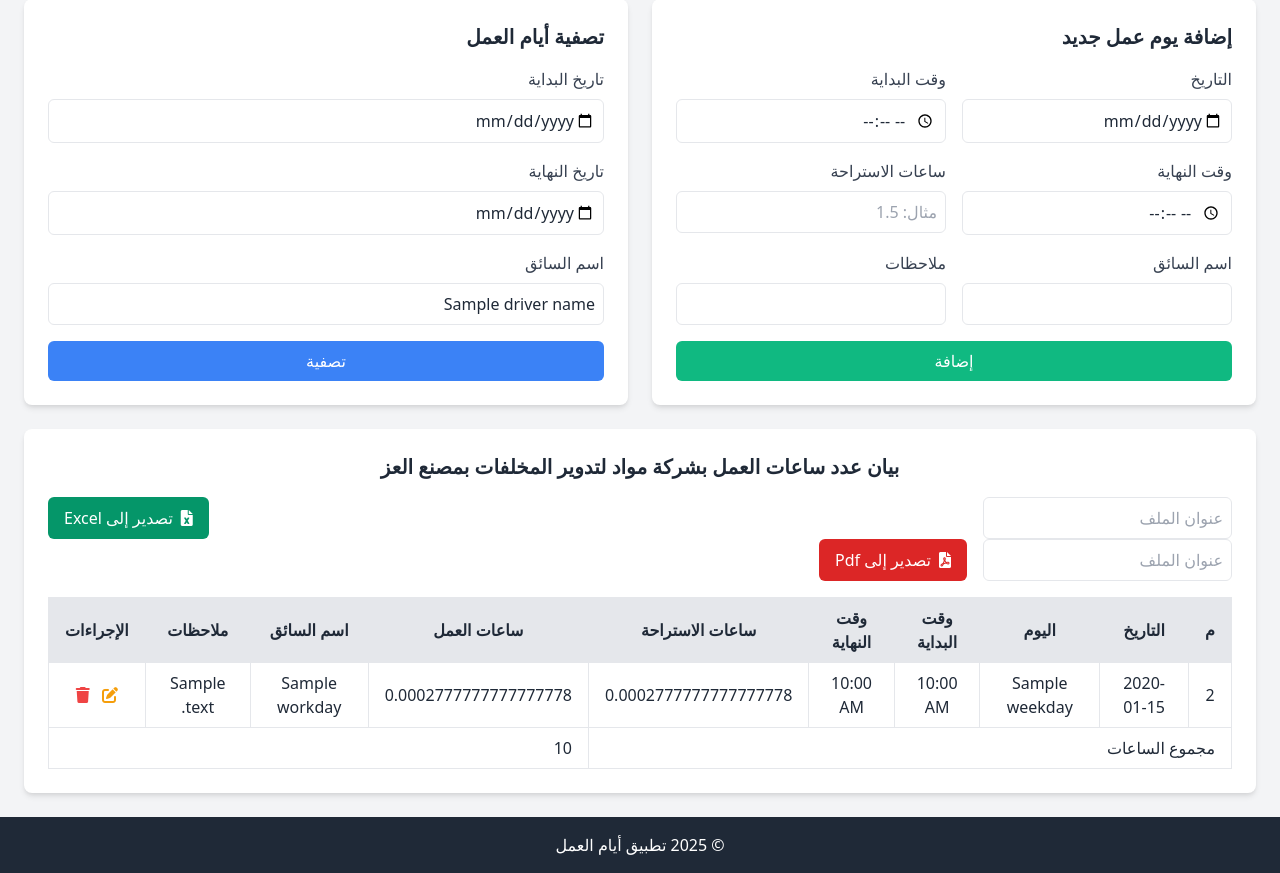
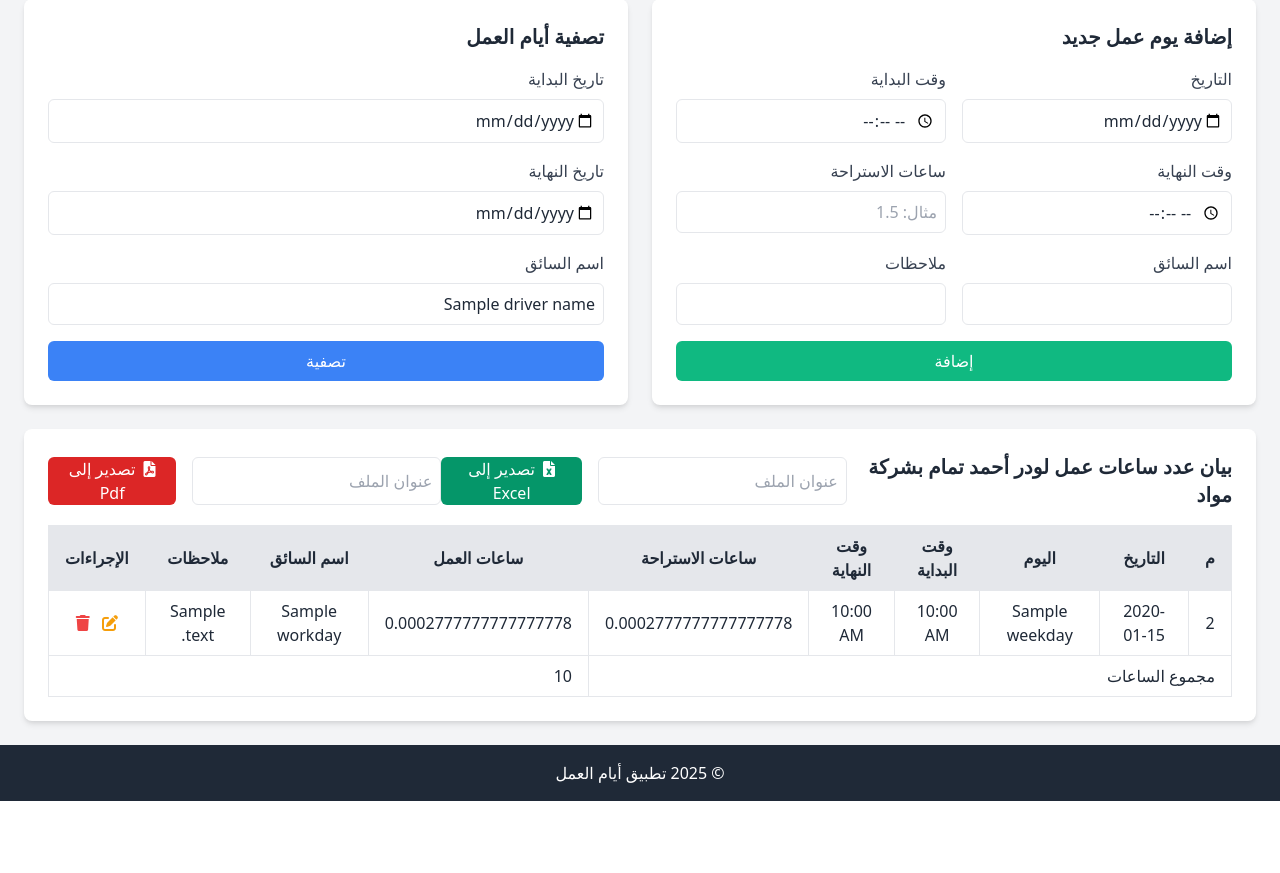
Before and after one commit to EbraheemTammam/Mawad, a FastAPI app: template templates/home.html in a window 1280 px wide. Shown: the part 89-962 px from the top of the page. After the commit the page ends 890 px from the top, so only its background shows below. Run offline with FastAPI, Linux system fonts and the light colour scheme; the template is opened without the code that fills it: most values are stand-ins (such as "Sample title", 1, 10 or a date in 2020).

Commit message:
[EDIT] cahnge styles

```diff
--- a/templates/home.html
+++ b/templates/home.html
@@ -61,18 +61,17 @@ block content %}
 
 <!-- WorkDay Table -->
 <div class="bg-white p-6 rounded-lg shadow-md">
+    <div class="flex items-center justify-between mb-4">
         <!-- Heading -->
-  <h2 class="text-xl font-semibold text-center mb-4">
-    بيان عدد ساعات العمل بشركة مواد لتدوير المخلفات بمصنع العز
-  </h2>
-  <div class="flex flex-wrap overflow-auto justify-between items-center mb-4">
+        <h2 class="text-xl font-semibold text-right">بيان عدد ساعات عمل لودر أحمد تمام بشركة مواد</h2>
+
         <!-- Export Excel Form -->
-    <form method="post" action="/export_excel" class="flex flex-row justify-between w-full gap-4" >
-      <input type="hidden" name="start_date" value="{{ start_date or '' }}" />
-      <input type="hidden" name="end_date" value="{{ end_date or '' }}" />
-      <input type="hidden" name="driver_name" value="{{ driver_name or '' }}" />
-      <input type="text" name="title" placeholder="عنوان الملف" required class="p-2 border rounded-md text-right" />
-      <button type="submit" class="bg-green-600 text-white px-4 rounded-md hover:bg-green-700" >
+        <form method="post" action="/export_excel" class="flex justify-end gap-4">
+            <input type="hidden" name="start_date" value="{{ start_date or '' }}">
+            <input type="hidden" name="end_date" value="{{ end_date or '' }}">
+            <input type="hidden" name="driver_name" value="{{ driver_name or '' }}">
+            <input type="text" name="title" placeholder="عنوان الملف" required class="p-2 border rounded-md text-right">
+            <button type="submit" class="bg-green-600 text-white px-4 rounded-md hover:bg-green-700">
                 <i class="fas fa-file-excel ml-2"></i>تصدير إلى Excel
             </button>
         </form>
```
Lines whose indentation alone changed are shown as unchanged.
